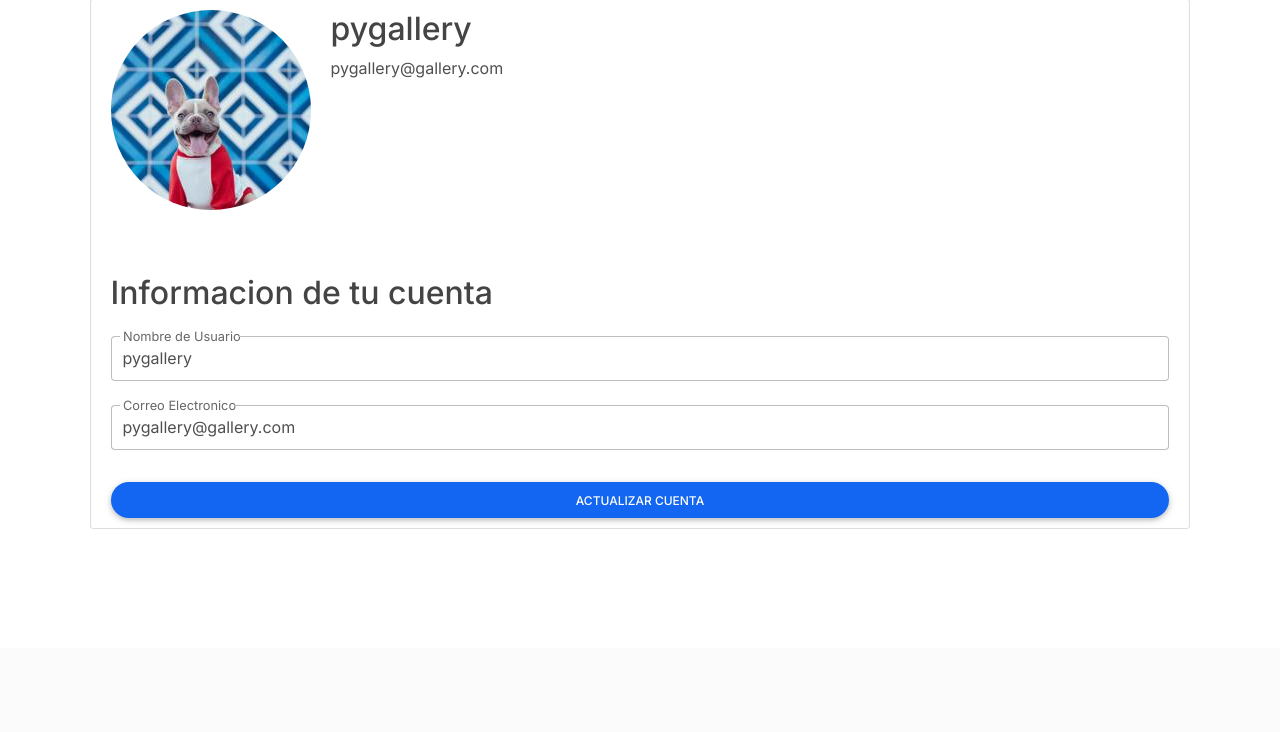
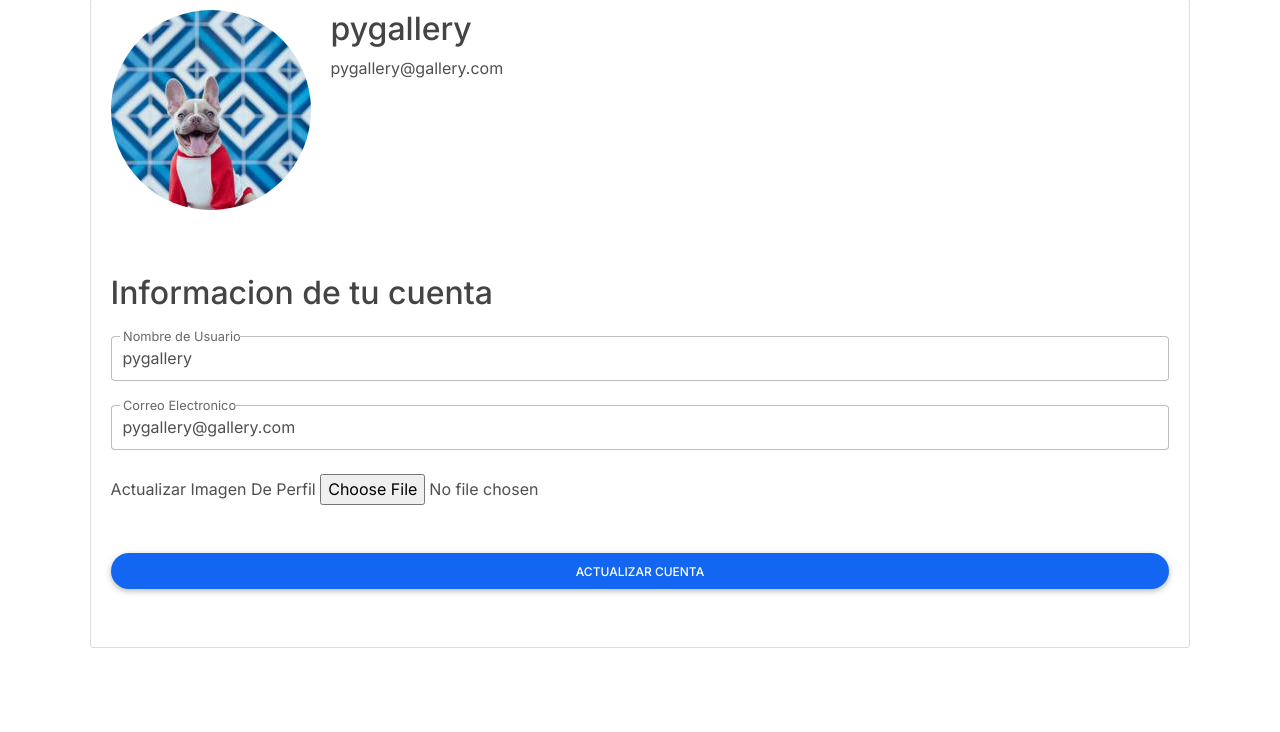
Before and after one commit to Juandurdaneta/flask_pygallery, a Flask app: page /perfil in a window 1280 px wide. Shown: the part 152-884 px from the top of the page. Before the commit the page ends 681 px from the top, so only its background shows below. Run offline with Flask 2, Linux system fonts and the light colour scheme; a user stored in the database is signed in; some libraries are stand-ins or nearby versions.

Commit message:
Añadiendo imagenes de perfil de usuario

```diff
--- a/pygallery/forms.py
+++ b/pygallery/forms.py
@@ -1,6 +1,7 @@
 from flask_wtf import FlaskForm
 from wtforms import StringField, PasswordField, SubmitField, BooleanField
 from wtforms.validators import DataRequired, Length, Email, EqualTo, ValidationError
+from flask_wtf.file import FileField, FileAllowed
 from pygallery.models import Usuario
 from flask_login import current_user
 
@@ -32,6 +33,7 @@ class LoginForm(FlaskForm):
 class UpdateUserForm(FlaskForm):
     username = StringField('Nombre de Usuario', validators=[DataRequired(), Length(min=2, max=20)])
     email = StringField('Correo Electronico', validators=[DataRequired(), Email()])
+    imagen = FileField('Actualizar Imagen De Perfil', validators=[FileAllowed(['jpg', 'png'])])
     submit = SubmitField('Actualizar Cuenta')
 
     def validar_nombreusuario(self, username):
--- a/pygallery/routes.py
+++ b/pygallery/routes.py
@@ -1,3 +1,6 @@
+import secrets
+import os
+from PIL import Image
 from flask import render_template, url_for, flash, redirect, request
 from pygallery.forms import RegistrationForm, LoginForm, UpdateUserForm
 from pygallery import app, db, bcrypt
@@ -83,11 +86,27 @@ def logout():
     logout_user()
     return redirect(url_for('home'))
 
+def subir_imagen(form_imagen):
+    random_hex = secrets.token_hex(8)
+    _, f_ext = os.path.splitext(form_imagen.filename)
+    imagen_fn = random_hex + f_ext
+    ubicacion_imagen = os.path.join(app.root_path, 'static/imagenes_perfil', imagen_fn)
+
+    output_size = (300, 300)
+    i = Image.open(form_imagen)
+    i.thumbnail(output_size)
+    i.save(ubicacion_imagen)
+
+    return imagen_fn
+
 @app.route("/perfil", methods=['GET', 'POST'])
 @login_required
 def perfil():
     form = UpdateUserForm()
     if form.validate_on_submit():
+        if form.imagen.data:
+            archivo_imagen = subir_imagen(form.imagen.data)
+            current_user.imagen_perfil = archivo_imagen
         # ACTUALIZANDO DATOS DEL USUARIO
         current_user.username = form.username.data
         current_user.email = form.email.data
--- a/pygallery/templates/perfil.html
+++ b/pygallery/templates/perfil.html
@@ -9,7 +9,7 @@
       </div>
     </div>
      <!-- FORMULARIO PARA ACTUALIZAR LA CUENTA -->
-    <form action="" method="POST" class="mt-5">
+    <form action="" method="POST" class="mt-5" enctype="multipart/form-data">
         {{form.hidden_tag()}}
         <fieldset class="form-group">
 
@@ -40,9 +40,22 @@
             {% else %} {{form.email(class="form-control form-control-lg", id="email")}}   {{form.email.label(class="form-control-label form-label", for="email")}}
             {%endif %}
           </div>
+        <!-- IMAGEN DE PERFIL -->
+
+          <div class="form-group">
+            {{form.imagen.label()}}
+            {{form.imagen(class="form-control-file")}}
+            {% if form.imagen.errors %}
+                {% for error in form.imagen.errors %}
+                <span class="text-danger">{{error}}</span><br>
+                {% endfor %}
+            {% endif %}
+          </div>
+
         </fieldset>
         <!-- SUBMIT -->
-        <div class="form-group mt-2">{{form.submit(class="btn btn-primary btn-block btn-rounded")}}</div>
+        <div class="form-group mt-5 mb-5">{{form.submit(class="btn btn-primary btn-block btn-rounded")}}</div>
+
       </form>
 </div>
 {% endblock content %}
```
Also changed, not shown: pygallery/site.db, pygallery/static/imagenes_perfil/b060d5bd38077c46.jpg (added).
